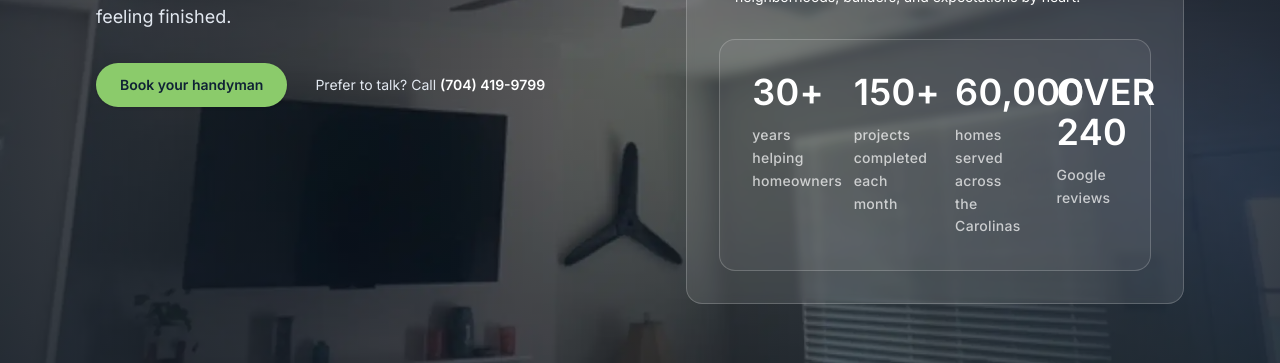
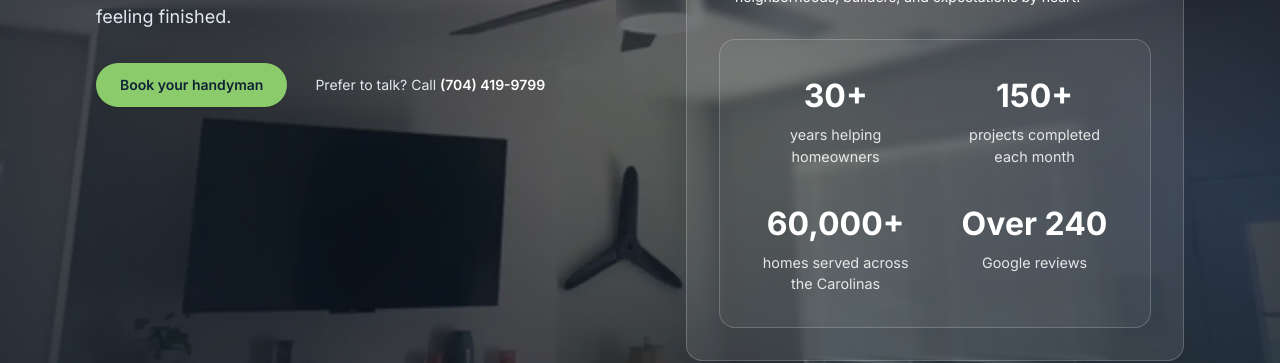
Before and after one commit to Masonba11/installitguy, a Next.js app: page / in a window 1280 px wide. Shown: the part 472-835 px from the top of the page. Built offline with nearby package versions, Linux system fonts and the light colour scheme; no server answers.

Commit message:
Refine homepage stats layout

```diff
--- a/pages/index.jsx
+++ b/pages/index.jsx
@@ -12,7 +12,6 @@ import {
 } from "../data/serviceAreas";
 import dynamic from "next/dynamic";
 import HeroSection from "../components/HeroSection";
-import { useEffect, useRef, useState } from "react";
 
 const Reviews = dynamic(() => import("../components/Reviews"), {
   ssr: false,
@@ -49,67 +48,6 @@ const projectJourney = [
   "project1.3.JPG",
   "project1.4.JPG",
 ];
-
-function AnimatedStat({ value, suffix = "", prefix = "", duration = 1500 }) {
-  const [displayValue, setDisplayValue] = useState(0);
-  const elementRef = useRef(null);
-  const hasAnimated = useRef(false);
-  const frameRef = useRef(null);
-
-  useEffect(() => {
-    const element = elementRef.current;
-    if (!element) return;
-
-    const observer = new IntersectionObserver(
-      (entries) => {
-        entries.forEach((entry) => {
-          if (entry.isIntersecting && !hasAnimated.current) {
-            hasAnimated.current = true;
-            const startTime = performance.now();
-
-            const animate = (now) => {
-              const progress = Math.min((now - startTime) / duration, 1);
-              const eased = 1 - Math.pow(1 - progress, 3);
-              const currentValue = Math.round(value * eased);
-              setDisplayValue(currentValue);
-
-              if (progress < 1) {
-                frameRef.current = requestAnimationFrame(animate);
-              } else {
-                setDisplayValue(value);
-              }
-            };
-
-            frameRef.current = requestAnimationFrame(animate);
-            observer.disconnect();
-          }
-        });
-      },
-      { threshold: 0.4 }
-    );
-
-    observer.observe(element);
-
-    return () => {
-      observer.disconnect();
-      if (frameRef.current) {
-        cancelAnimationFrame(frameRef.current);
-      }
-    };
-  }, [value, duration]);
-
-  const formattedValue = new Intl.NumberFormat("en-US").format(displayValue);
-  const appliedPrefix = prefix && displayValue >= value ? prefix : "";
-  const appliedSuffix = suffix && displayValue >= value ? suffix : "";
-
-  return (
-    <span ref={elementRef}>
-      {appliedPrefix}
-      {formattedValue}
-      {appliedSuffix}
-    </span>
-  );
-}
 
 export default function Home() {
   const featuredServices = services.slice(0, 6);
@@ -435,22 +373,24 @@ export default function Home() {
                 ))}
               </ul>
               <div className="mt-8 rounded-2xl border border-white/20 bg-white/5 p-8 text-white">
-                <dl className="grid grid-cols-2 gap-y-8 gap-x-6 text-xs uppercase tracking-wide text-white/80 sm:grid-cols-4 md:gap-x-10 md:gap-y-10">
-                  {stats.map((stat) => (
-                    <div key={stat.label} className="text-left space-y-3">
-                      <dt className="text-white text-3xl font-semibold md:text-4xl">
-                        <AnimatedStat
-                          value={stat.value}
-                          suffix={stat.suffix}
-                          prefix={stat.prefix}
-                        />
-                      </dt>
-                      <dd className="text-white/70 normal-case text-sm font-medium leading-relaxed">
-                        {stat.label}
-                      </dd>
-                    </div>
-                  ))}
-                </dl>
+                <div className="stats-box">
+                  <div className="stat">
+                    <h3>30+</h3>
+                    <p>years helping homeowners</p>
+                  </div>
+                  <div className="stat">
+                    <h3>150+</h3>
+                    <p>projects completed each month</p>
+                  </div>
+                  <div className="stat">
+                    <h3>60,000+</h3>
+                    <p>homes served across the Carolinas</p>
+                  </div>
+                  <div className="stat">
+                    <h3>Over 240</h3>
+                    <p>Google reviews</p>
+                  </div>
+                </div>
               </div>
             </div>
           </div>
--- a/styles/globals.css
+++ b/styles/globals.css
@@ -218,3 +218,22 @@
 .animate-mobile-menu {
   animation: mobile-menu-slide-in 0.25s ease-out forwards;
 }
+
+.stats-box {
+  display: grid;
+  grid-template-columns: repeat(auto-fit, minmax(150px, 1fr));
+  gap: 2rem;
+  text-align: center;
+  white-space: normal;
+}
+
+.stat h3 {
+  font-size: 2rem;
+  font-weight: 700;
+  margin-bottom: 0.25rem;
+}
+
+.stat p {
+  font-size: 0.9rem;
+  opacity: 0.85;
+}
```
